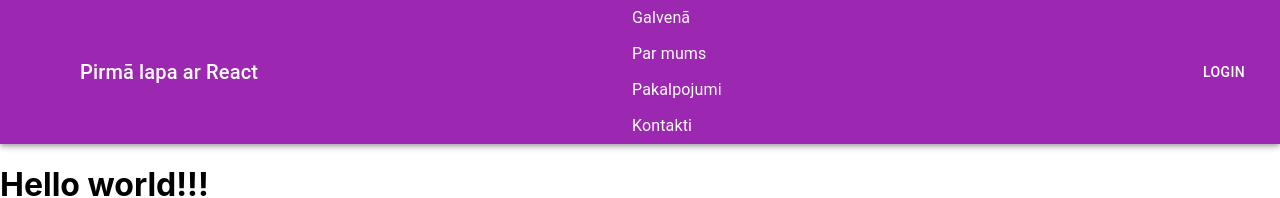
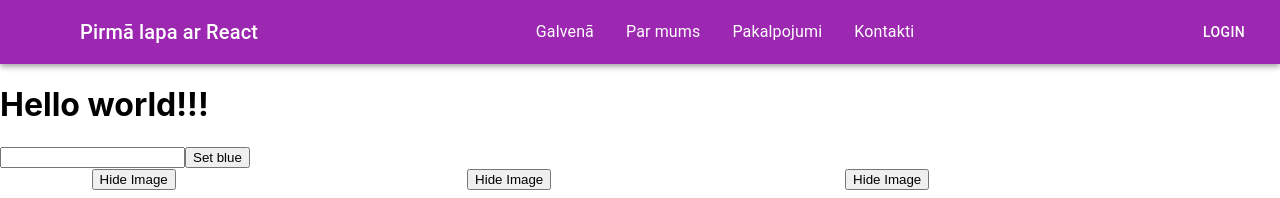
Before and after one commit to vitalymusic/web2_react, a React (Create React App) app: page / in a window 1280 px wide. Shown: the top 198 px of the page. Built offline with nearby package versions, Linux system fonts and the light colour scheme; no server answers; some icons are missing.

Commit message:
react_router1

```diff
--- a/package.json
+++ b/package.json
@@ -40,5 +40,8 @@
       "last 1 firefox version",
       "last 1 safari version"
     ]
+  },
+  "devDependencies": {
+    "react-router-dom": "^7.6.1"
   }
 }
--- a/src/Nav.jsx
+++ b/src/Nav.jsx
@@ -9,7 +9,7 @@
 import MenuIcon from '@mui/icons-material/Menu';
 import MenuItem from '@mui/material/MenuItem';
 import Container from '@mui/material/Container';
-import { positions,position,top } from '@mui/system';
+import { positions, position, top } from '@mui/system';
 function Nav() {
   // Dažādas darbības
 
@@ -31,7 +31,7 @@
             <Typography variant="h6" component="div" sx={{ flexGrow: 1 }}>
               Pirmā lapa ar React
             </Typography>
-            <Container maxWidth="sm">
+            <Box sx={{ flexGrow: 1, display: { xs: 'block', md:'flex'} }}>
               <MenuItem>
                 <Typography sx={{ textAlign: 'center' }}>Galvenā</Typography>
               </MenuItem>
@@ -44,7 +44,7 @@
               <MenuItem>
                 <Typography sx={{ textAlign: 'center' }}>Kontakti</Typography>
               </MenuItem>
-            </Container>
+            </Box>
             <Button color="inherit">Login</Button>
           </Toolbar>
         </AppBar>
```
Also changed, not shown: src/pages/About.jsx (added, +7 -0 lines), src/pages/Contacts.jsx (added, +7 -0 lines), src/pages/Main.jsx (added, +7 -0 lines), src/pages/Services.jsx (added, +7 -0 lines), 1 other file (tests, documents, lock files or other folders). Lines whose indentation alone changed are shown as unchanged.
